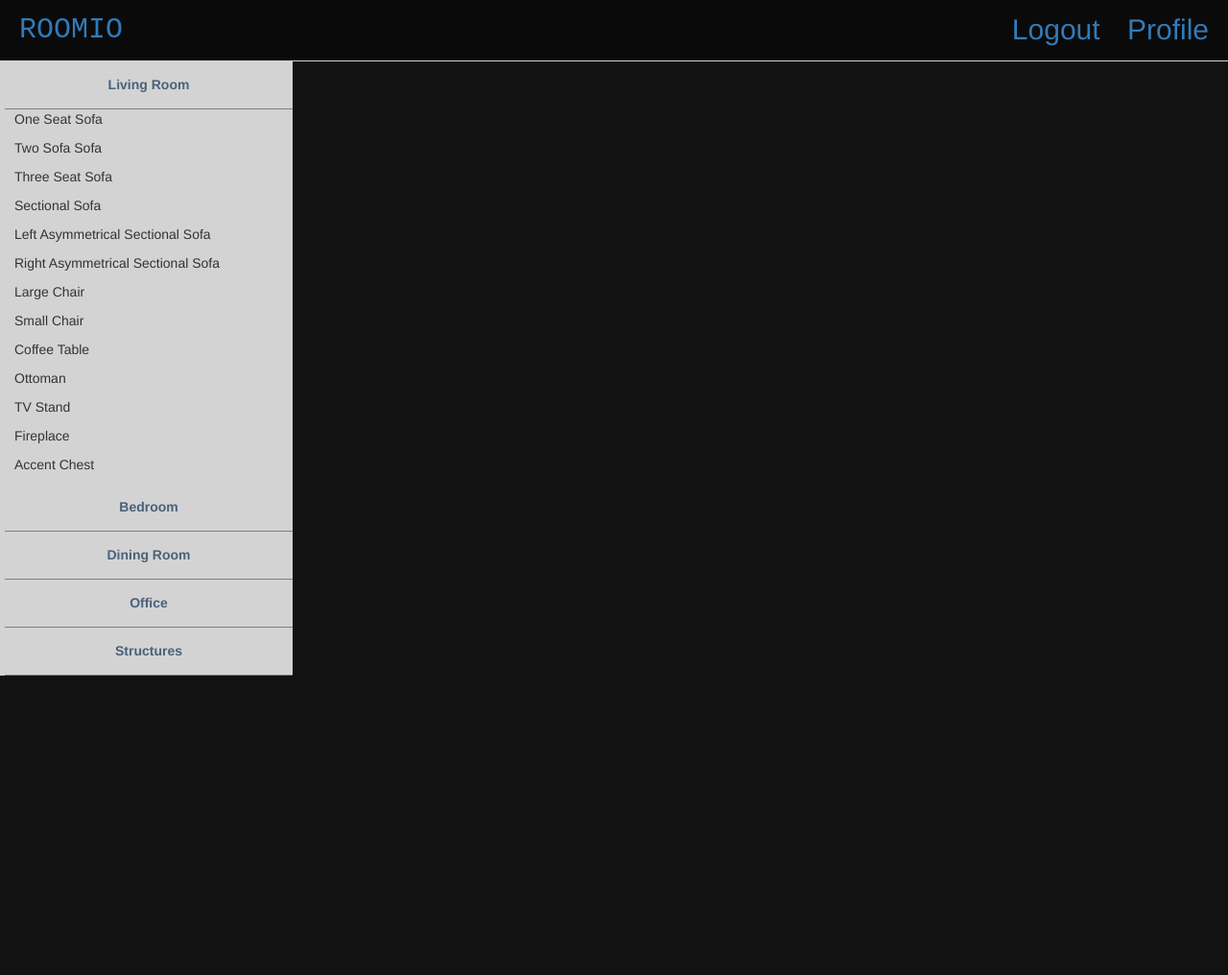
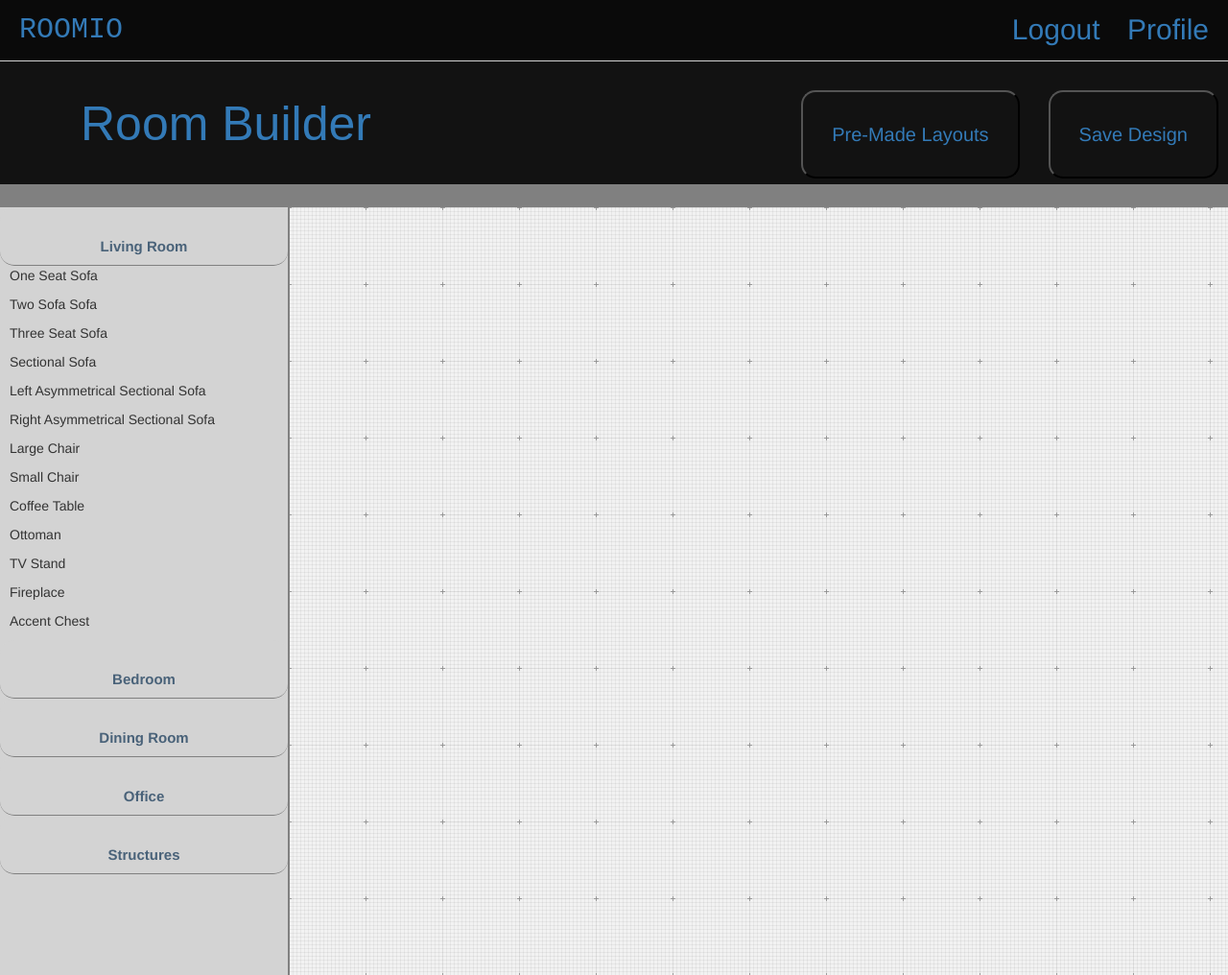
Before and after one commit to triplem123/326-final-phi, a plain HTML site: page pages/Room-Builder/room-builder.html in a window 1280 px wide. Shown: the whole page at 96% size. Before the commit the page ends 800 px from the top, so only its background shows below. Drawn offline with nearby package versions, Linux system fonts and the light colour scheme.

Commit message:
finished UI for room builder

```diff
--- a/pages/My-Rooms/my-rooms.css
+++ b/pages/My-Rooms/my-rooms.css
@@ -72,6 +72,7 @@
 .second-header{
     padding-top: 30px;
     width: 1080px;
+    height: 100px;
 }
 
 .page-name {
--- a/pages/Room-Builder/room-builder.css
+++ b/pages/Room-Builder/room-builder.css
@@ -1,5 +1,6 @@
 *{
     background-color: #121212;
+    /* background-color: gray; */
 }
 
 .header{
@@ -60,31 +61,95 @@
 
 .page-content {
     width: 100%;
+    height: 100%;
+    background-color: gray;
+}
+
+.page-heading{
+    padding-top: 30px;
+    padding-left: 5%;
+    /* padding-right: 5%; */
+    width: 100%;
+    height: 130px;
+    background-color: #121212;
+    border-bottom: 2px solid gray;
+}
+
+.page-name {
+    float: left;
+    padding-left: 20px;
+    width: 420px;
+    font-size: 50px;
+    font-family: fantasy;
+    color: #337AB7;
+}
+
+button {
+    float: right;
+    border-radius: 15px;
+    padding: 30px;
+}
+
+.save-design {
+    float: right;
+    margin-right: 10px;
+    font-size: 20px;
+    color: #337AB7;
+}
+
+.save-design:hover {
+    transition: 0.5s;
+    filter: brightness(115%);
+}
+
+.select-layout-button {
+    float: right;
+    margin-right: 30px;
+    font-size: 20px;
+    color: #337AB7;
+}
+
+.select-layout-button:hover {
+    transition: 0.5s;
+    filter: brightness(125%);
+}
+
+.builder {
+    width: 100%;
+    border-top: 2px solid grey;
 }
 
 .furniture-grid-container {
     float: left;
-    width: 301px;
-    padding-left: 5px;
+    width: 302px;
+    height: 100vh;
+    /* padding-left: 5px;
+    padding-right: 15px; */
     /* padding-bottom: ; */
     background-color: lightgray;
-    /* border-right: 2px solid grey; */
+    border-right: 2px solid grey;
 }
 
 .category-button {
     width: 300px;
     height: 50px;
     border: 0px;
+    font-size: 15px;
     border-bottom: 1px solid grey;
     background-color: lightgray;
     color: #496279;
     font-weight: bold;
 }
 
+.category-button:hover {
+    transition: 0.5s;
+    filter: brightness(90%);
+}
+
 .container-for-new-draggable-ui-items {
     display: grid;
-    width: 290px;
-    height: 100%;
+    width: 300px;
+    /* height: 100%; */
     padding-left: 10px;
     padding-right: 10px;
     text-align: left;
@@ -105,3 +170,30 @@
     height: 30px;
     background-color: lightgray;
 }
+
+.room-builder-board {
+    display: flex;
+    height: 100vh;
+    float: none;
+    overflow: hidden;
+
+    background:
+        linear-gradient(-90deg, rgba(0,0,0,.05) 1px, transparent 1px),
+        linear-gradient(rgba(0,0,0,.05) 1px, transparent 1px),
+        linear-gradient(-90deg, rgba(0, 0, 0, .04) 1px, transparent 1px),
+        linear-gradient(rgba(0,0,0,.04) 1px, transparent 1px),
+        linear-gradient(transparent 3px, #f2f2f2 3px, #f2f2f2 78px, transparent 78px),
+        linear-gradient(-90deg, #aaa 1px, transparent 1px),
+        linear-gradient(-90deg, transparent 3px, #f2f2f2 3px, #f2f2f2 78px, transparent 78px),
+        linear-gradient(#aaa 1px, transparent 1px),
+        #f2f2f2;
+    background-size:
+        4px 4px,
+        4px 4px,
+        80px 80px,
+        80px 80px,
+        80px 80px,
+        80px 80px,
+        80px 80px,
+        80px 80px;
+}
--- a/pages/Room-Builder/room-builder.html
+++ b/pages/Room-Builder/room-builder.html
@@ -25,8 +25,20 @@
             </div>
         </div>
         <div class="page-content">
-            <div class="furniture-grid-container" id="furniture-grid-container">
-
+            <div class="page-heading">
+                <div class="page-name">Room Builder</div>
+                <div class="save-design">
+                    <button type="button" class="save-design-button">Save Design</button>
+                </div>
+                <div class="select-layout">
+                    <button type="button" class="select-layout-button">Pre-Made Layouts</button>
+                </div>
+            </div>
+            <br>
+            <div class="builder">
+                <div class="furniture-grid-container" id="furniture-grid-container"></div>
+                <div class="room-builder-board">
+                </div>
             </div>
         </div>
     </body>
```
